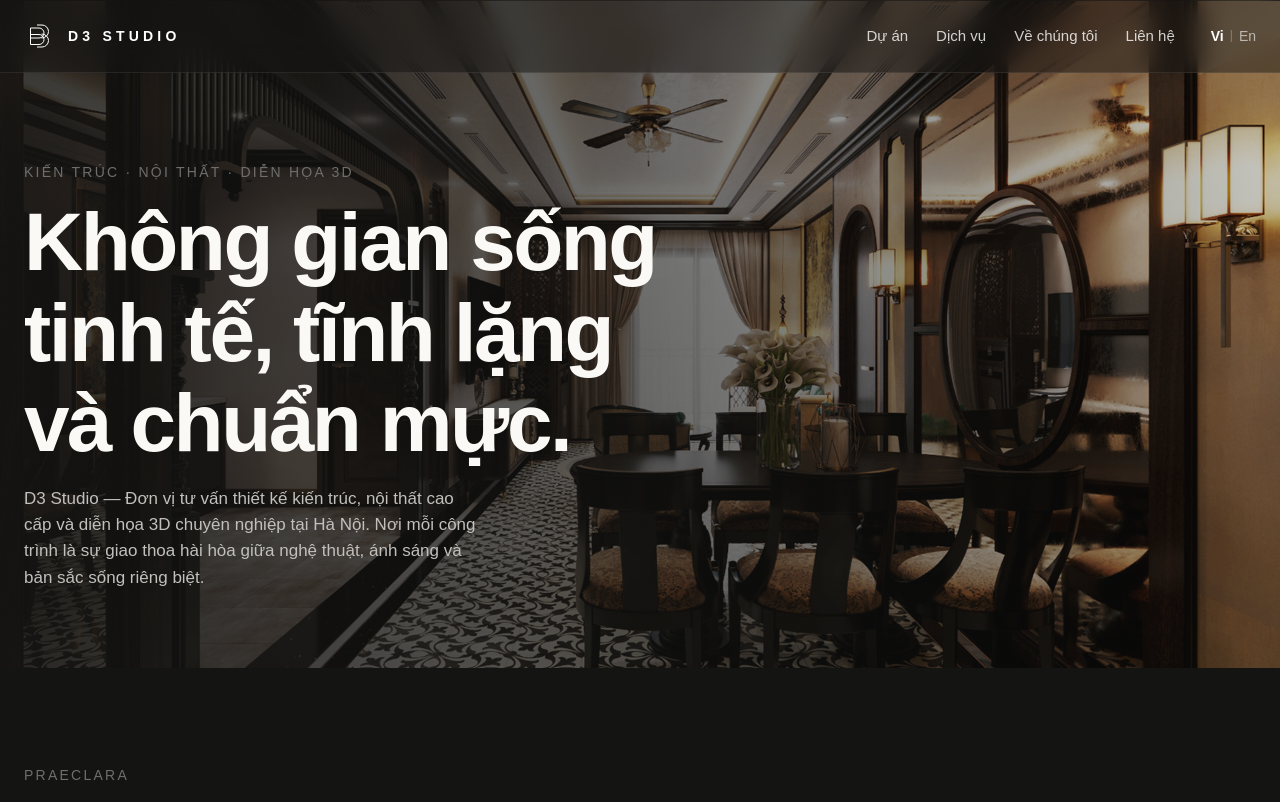
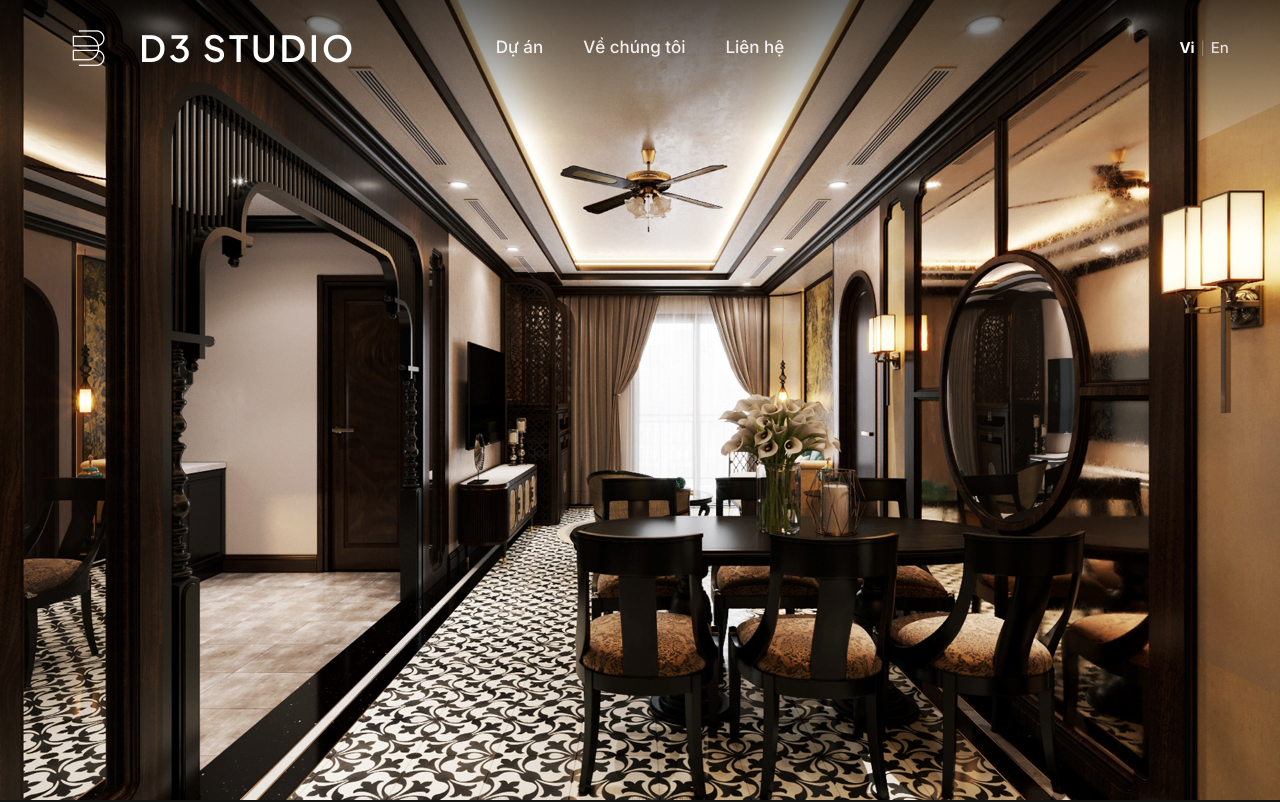
Before and after one commit to ursweetheart/prj1, a Vue app: page / in a window 1280 px wide. Shown: the top 802 px of the page. Built offline with nearby package versions, Linux system fonts and the light colour scheme.

Commit message:
Update image paths, fix base url issues and update HomeView UI

```diff
--- a/css/app.css
+++ b/css/app.css
@@ -10,6 +10,8 @@
  *   câu 30 · không cần hiệu ứng chuyển động — "vào là hiện luôn"
  *   câu 31 · bộ lọc ở cột dọc bên trái
  * ═══════════════════════════════════════════════════════════════════ */
+
+@import url('https://fonts.googleapis.com/css2?family=Plus+Jakarta+Sans:ital,wght@0,300..800;1,300..800&family=Inter:wght@300;400;500;600;700&display=swap');
 
 /* ─── Khối token của design system, dán nguyên văn ─────────────────── */
 :root {
@@ -34,9 +36,9 @@
   --warn: #eab308;
   --danger: #b53333;
 
-  --font-display: "Anthropic Serif", Georgia, "Times New Roman", serif;
-  --font-body: "Anthropic Sans", "Arial", system-ui, -apple-system, sans-serif;
-  --font-mono: "Anthropic Mono", ui-monospace, "JetBrains Mono", Menlo, monospace;
+  --font-display: "Plus Jakarta Sans", "Inter", system-ui, -apple-system, sans-serif;
+  --font-body: "Inter", "Plus Jakarta Sans", system-ui, -apple-system, sans-serif;
+  --font-mono: ui-monospace, "JetBrains Mono", Menlo, monospace;
 
   --text-xs: 10px;
   --text-sm: 14px;
@@ -239,10 +241,10 @@ code   { font-family: var(--font-mono); font-size: 0.94em }
   border-bottom: 1px solid var(--line-soft);
 }
 .nav-in { display: flex; align-items: center; gap: 20px; min-height: 66px }
-.brand { display: inline-flex; align-items: center; gap: 12px; flex: none }
-.brand-mark { width: 30px; height: 30px; color: var(--ink) }
-.brand-word { font-size: var(--text-sm); letter-spacing: 0.34em; text-transform: uppercase;
-              font-weight: 600; color: var(--ink) }
+.brand { display: inline-flex; align-items: center; gap: 16px; flex: none }
+.brand-mark { height: 72px; width: auto; max-width: 100px; object-fit: contain; filter: brightness(0) invert(1); }
+.brand-word { font-family: var(--font-display); font-size: 36px; font-variant-numeric: lining-nums; letter-spacing: 0.08em; text-transform: uppercase;
+              font-weight: 600; color: #ffffff }
 .nav-links { display: none; gap: 26px; margin-left: auto }
 .nav-links a { font-size: 15px; color: var(--dim); padding-block: 6px }
 .nav-links a:hover { color: var(--ink) }
--- a/src/assets/app.css
+++ b/src/assets/app.css
@@ -10,6 +10,8 @@
  *   câu 30 · không cần hiệu ứng chuyển động — "vào là hiện luôn"
  *   câu 31 · bộ lọc ở cột dọc bên trái
  * ═══════════════════════════════════════════════════════════════════ */
+
+@import url('https://fonts.googleapis.com/css2?family=Plus+Jakarta+Sans:ital,wght@0,300..800;1,300..800&family=Inter:wght@300;400;500;600;700&display=swap');
 
 /* ─── Khối token của design system, dán nguyên văn ─────────────────── */
 :root {
@@ -34,9 +36,9 @@
   --warn: #eab308;
   --danger: #b53333;
 
-  --font-display: "Anthropic Serif", Georgia, "Times New Roman", serif;
-  --font-body: "Anthropic Sans", "Arial", system-ui, -apple-system, sans-serif;
-  --font-mono: "Anthropic Mono", ui-monospace, "JetBrains Mono", Menlo, monospace;
+  --font-display: "Plus Jakarta Sans", "Inter", system-ui, -apple-system, sans-serif;
+  --font-body: "Inter", "Plus Jakarta Sans", system-ui, -apple-system, sans-serif;
+  --font-mono: ui-monospace, "JetBrains Mono", Menlo, monospace;
 
   --text-xs: 10px;
   --text-sm: 14px;
@@ -233,26 +235,39 @@ code   { font-family: var(--font-mono); font-size: 0.94em }
 
 /* ─── Thanh điều hướng (AHL Architectural Transparent Header) ────── */
 .nav {
-  position: sticky; top: 0; z-index: 100;
-  background: rgba(18, 18, 18, 0.45);
-  backdrop-filter: blur(14px);
-  -webkit-backdrop-filter: blur(14px);
-  border-bottom: 1px solid rgba(255, 255, 255, 0.08);
-  transition: background 0.3s ease, border-color 0.3s ease;
+  position: fixed; top: 0; left: 0; right: 0; z-index: 100;
+  background: transparent;
+  border-bottom: none;
+  transition: background 0.3s ease;
 }
-.nav-in { display: flex; align-items: center; justify-content: space-between; min-height: 72px }
+.nav::before {
+  content: '';
+  position: absolute; top: 0; left: 0; right: 0; bottom: -40px;
+  background: linear-gradient(to bottom, rgba(0,0,0,0.6) 0%, rgba(0,0,0,0) 100%);
+  pointer-events: none;
+  z-index: -1;
+}
+.nav-in { display: grid; grid-template-columns: 1fr auto 1fr; align-items: center; min-height: 96px; }
 
-.brand { display: inline-flex; align-items: center; gap: 12px; flex: none; text-decoration: none }
-.brand-mark { width: 32px; height: 32px; color: #ffffff }
-.brand-word { font-size: 14px; letter-spacing: 0.3em; text-transform: uppercase;
-              font-weight: 700; color: #ffffff }
+.brand { display: inline-flex; align-items: center; gap: 16px; flex: none; text-decoration: none }
+.brand-mark {
+  height: 72px;
+  width: auto;
+  max-width: 100px;
+  object-fit: contain;
+  filter: brightness(0) invert(1);
+}
+.brand-word { font-family: var(--font-display); font-size: 36px; font-variant-numeric: lining-nums; letter-spacing: 0.08em; text-transform: uppercase;
+              font-weight: 600; color: #ffffff }
 
-.nav-right { display: none; align-items: center; gap: 32px; margin-left: auto }
-.nav-links { display: flex; align-items: center; gap: 28px }
+.nav-left { display: flex; align-items: center; justify-content: flex-start; }
+.nav-center { display: none; align-items: center; justify-content: center; }
+.nav-right { display: flex; align-items: center; justify-content: flex-end; gap: 32px; }
+.nav-links { display: flex; align-items: center; gap: 40px }
 .nav-links a {
-  font-size: 15px;
+  font-size: 17px;
   font-weight: 500;
-  color: rgba(255, 255, 255, 0.8);
+  color: rgba(255, 255, 255, 0.9);
   padding-block: 6px;
   transition: color 0.2s ease;
 }
@@ -267,7 +282,7 @@ code   { font-family: var(--font-mono); font-size: 0.94em }
   display: flex;
   align-items: center;
   gap: 6px;
-  font-size: 14px;
+  font-size: 15px;
   color: rgba(255, 255, 255, 0.6);
   margin-left: 4px;
 }
@@ -277,7 +292,7 @@ code   { font-family: var(--font-mono); font-size: 0.94em }
   padding: 0;
   font: inherit;
   cursor: pointer;
-  color: rgba(255, 255, 255, 0.6);
+  color: rgba(255, 255, 255, 0.8);
   font-weight: 500;
   transition: color 0.2s ease;
 }
@@ -286,7 +301,7 @@ code   { font-family: var(--font-mono); font-size: 0.94em }
   color: #ffffff;
   font-weight: 700;
 }
-.lang-switch .sep { color: rgba(255, 255, 255, 0.3); font-weight: 300; font-size: 12px }
+.lang-switch .sep { color: rgba(255, 255, 255, 0.4); font-weight: 300; font-size: 13px }
 
 .nav-burger { margin-left: auto; display: inline-flex; width: 44px; height: 44px;
               align-items: center; justify-content: center; border: 1px solid rgba(255, 255, 255, 0.2);
@@ -306,25 +321,17 @@ code   { font-family: var(--font-mono); font-size: 0.94em }
 .nav-sheet-lang button.active { color: #ffffff; font-weight: 700 }
 
 @media (min-width: 900px) {
-  .nav-right { display: flex }
+  .nav-center { display: flex }
   .nav-burger, .nav-sheet { display: none }
 }
 
 /* ─── Hero ────────────────────────────────────────────────────────── */
 .hero {
   position: relative;
-  min-height: clamp(540px, 80vh, 880px);
+  min-height: 100vh;
   display: grid;
-  margin-top: -72px; /* Phủ ảnh nền lên kín khu vực navbar ở trên cùng */
 }
 .hero > .media { position: absolute; inset: 0; border-radius: 0 }
-.hero-scrim {
-  position: absolute; inset: 0;
-  background: linear-gradient(74deg,
-    color-mix(in oklab, var(--fg) 90%, transparent) 0%,
-    color-mix(in oklab, var(--fg) 66%, transparent) 46%,
-    color-mix(in oklab, var(--fg) 22%, transparent) 100%);
-}
 .hero-in {
   position: relative;
   align-self: end;
--- a/src/components/BrandMark.vue
+++ b/src/components/BrandMark.vue
@@ -1,9 +1,13 @@
 <template>
-  <svg class="brand-mark" viewBox="0 0 128 128" fill="none" stroke="currentColor"
-       stroke-width="4" stroke-linecap="square" aria-hidden="true">
-    <path d="M28 32 H60 a20 20 0 0 1 0 40 H28 Z"/>
-    <path d="M28 58 H60 a20 20 0 0 1 0 40 H28 Z"/>
-    <path d="M54 20 H72 a26 26 0 0 1 0 52"/>
-    <path d="M54 108 H72 a26 26 0 0 0 0 -52"/>
-  </svg>
+  <img
+    :src="logoUrl"
+    alt="D3 Studio Logo"
+    class="brand-mark"
+  />
 </template>
+
+<script setup>
+import { computed } from 'vue'
+
+const logoUrl = computed(() => `${import.meta.env.BASE_URL}img/logo_xoa_nen.png`)
+</script>
--- a/src/components/SiteNav.vue
+++ b/src/components/SiteNav.vue
@@ -1,25 +1,26 @@
 <template>
   <header class="nav nav-transparent">
-    <div class="wrap wrap-wide">
-      <div class="nav-in">
+    <div class="nav-in" style="padding-inline: clamp(24px, 4vw, 64px);">
+      <div class="nav-left">
         <router-link class="brand" to="/" aria-label="D3 Studio · trang chủ">
           <BrandMark /><span class="brand-word">D3 Studio</span>
         </router-link>
+      </div>
 
-        <div class="nav-right">
+      <div class="nav-center">
         <nav class="nav-links" aria-label="Điều hướng chính">
           <router-link v-for="l in links" :key="l.key" :to="l.to"
              :class="{ 'is-active': current === l.key || ($route && $route.path === l.to) }"
              :aria-current="(current === l.key || ($route && $route.path === l.to)) ? 'page' : undefined">{{ l.label }}</router-link>
         </nav>
+      </div>
 
+      <div class="nav-right">
         <div class="lang-switch" aria-label="Chuyển đổi ngôn ngữ">
           <button type="button" :class="{ active: currentLang === 'VI' }" @click="currentLang = 'VI'">Vi</button>
           <span class="sep">|</span>
           <button type="button" :class="{ active: currentLang === 'EN' }" @click="currentLang = 'EN'">En</button>
         </div>
-        </div>
-
         <button class="nav-burger" type="button" :aria-expanded="String(open)"
                 aria-label="Mở menu" @click="open = !open"><span></span></button>
       </div>
@@ -52,7 +53,6 @@ const currentLang = ref('VI')
 
 const links = [
   { to: '/cong-trinh',  label: 'Dự án',   key: 'cong-trinh' },
-  { to: '/dich-vu',     label: 'Dịch vụ',    key: 'dich-vu' },
   { to: '/ve-chung-toi', label: 'Về chúng tôi', key: 've-chung-toi' },
   { to: '/lien-he',     label: 'Liên hệ',    key: 'lien-he' }
 ]
--- a/src/views/HomeView.vue
+++ b/src/views/HomeView.vue
@@ -1,17 +1,7 @@
 <template>
   <!-- Hero -->
   <section class="hero">
-    <div class="media"><img src="/img/indochine-apartment-hero.jpg" alt="D3 Studio - Indochine Apartment"></div>
-    <div class="hero-scrim"></div>
-    <div class="hero-in wrap wrap-wide">
-      <p class="eyebrow">Kiến trúc · Nội thất · Diễn họa 3D</p>
-      <h1 class="h-hero" style="margin-top:14px; max-width:18ch">
-        Không gian sống tinh tế, tĩnh lặng và chuẩn mực.
-      </h1>
-      <p class="lead" style="margin-top:18px; max-width:48ch">
-        D3 Studio — Đơn vị tư vấn thiết kế kiến trúc, nội thất cao cấp và diễn họa 3D chuyên nghiệp tại Hà Nội. Nơi mỗi công trình là sự giao thoa hài hòa giữa nghệ thuật, ánh sáng và bản sắc sống riêng biệt.
-      </p>
-    </div>
+    <div class="media"><img :src="base + 'img/indochine-apartment-hero.jpg'" alt="D3 Studio - Indochine Apartment"></div>
   </section>
 
   <!-- Nổi bật -->
@@ -33,7 +23,7 @@
   <!-- Magazine section -->
   <section class="sec sec-line wrap wrap-wide">
     <div class="mag">
-      <div class="media p45"><img src="/img/pic9.jpg" alt="Lorem ipsum dolor sit amet" loading="lazy"></div>
+      <div class="media p45"><img :src="base + 'img/pic9.jpg'" alt="Lorem ipsum dolor sit amet" loading="lazy"></div>
       <div>
         <p class="eyebrow">Quomodo facimus</p>
         <h2 class="h-2" style="margin-top:12px">Unum opus saepe multos modos habet</h2>
@@ -59,14 +49,14 @@
     <p class="eyebrow">Duo genera operum</p>
     <div class="cols t2" style="margin-top:22px">
       <router-link class="pcard" to="/cong-trinh#loai=chung-cu,nha-pho,villa">
-        <div class="media l32"><img src="/img/pic1.jpg" alt="Lorem ipsum" loading="lazy"></div>
+        <div class="media l32"><img :src="base + 'img/pic1.jpg'" alt="Lorem ipsum" loading="lazy"></div>
         <div class="pcard-cap">
           <span class="h-3">Nhà ở</span>
           <span class="small">Chung cư · nhà phố · villa</span>
         </div>
       </router-link>
       <router-link class="pcard" to="/cong-trinh#loai=lounge">
-        <div class="media l32"><img src="/img/pic8.jpg" alt="Lorem ipsum" loading="lazy"></div>
+        <div class="media l32"><img :src="base + 'img/pic8.jpg'" alt="Lorem ipsum" loading="lazy"></div>
         <div class="pcard-cap">
           <span class="h-3">Thương mại</span>
           <span class="small">Lounge · F&amp;B · showroom</span>
@@ -110,6 +100,7 @@
 import { SPACES } from '@/data'
 import SpaceCard from '@/components/SpaceCard.vue'
 
+const base = import.meta.env.BASE_URL
 const featured = [SPACES[3], SPACES[0], SPACES[2], SPACES[4]].filter(Boolean)
 const all = SPACES
 </script>
```
Also changed, not shown: src/components/SpaceCard.vue (+6 -1 lines), img/logo_xoa_nen.png (added), public/img/logo_xoa_nen.png (added). Lines whose indentation alone changed are shown as unchanged.
